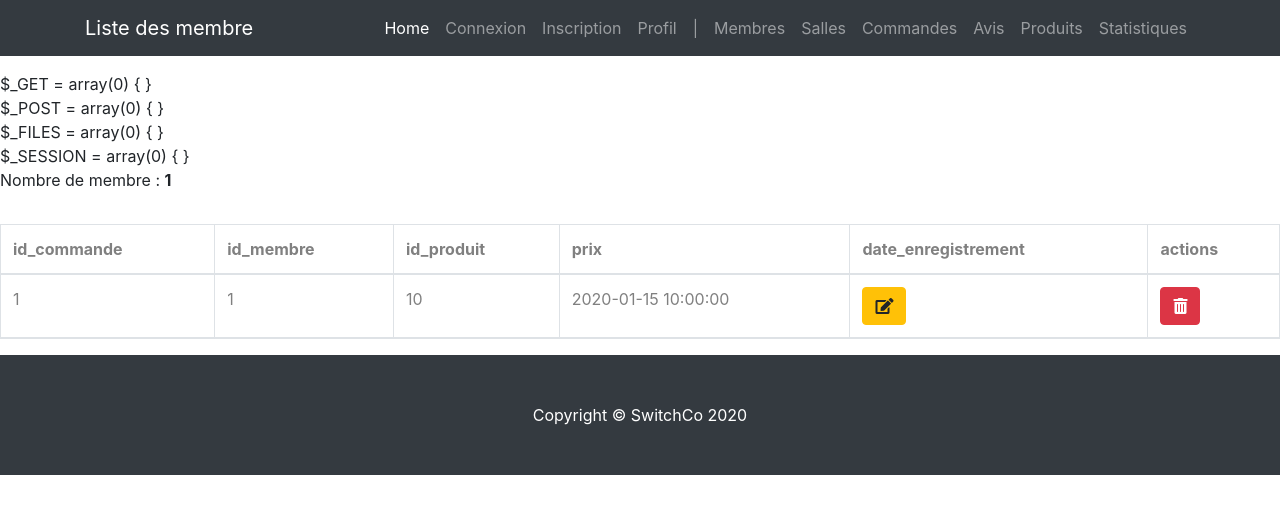
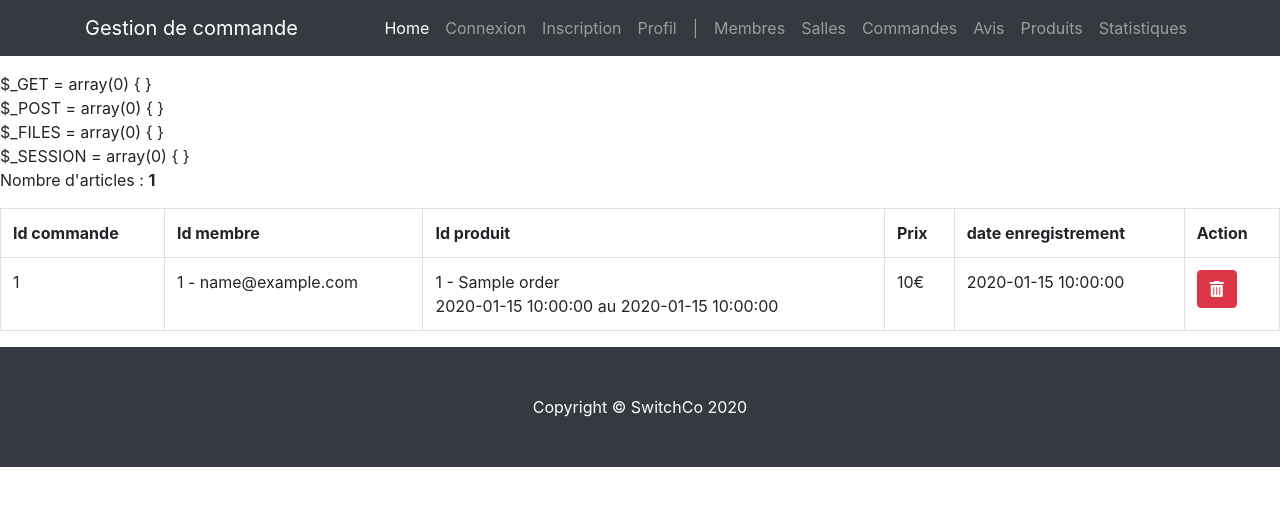
Before and after one commit to Micky92100/projet_switch, a PHP site: template view/back-office/ordersView.php in a window 1280 px wide. Shown: the top 514 px of the page. Run offline with PHP 8.4, Linux system fonts and the light colour scheme; the template is opened without the code that fills it: most values are stand-ins (such as "Sample title", 1, 10 or a date in 2020); some libraries are stand-ins or nearby versions.

Commit message:
listOrder

```diff
--- a/controller/controller.php
+++ b/controller/controller.php
@@ -1,6 +1,12 @@
 <!-- I AM CONTROLLER -->
 <?php
 require('model/model.php');
+
+function showOrders(){
+    $orders_list = getAllOrders();
+    require('view/back-office/ordersView.php');
+
+}
 
 function listProductsIndex()
 {
--- a/index.php
+++ b/index.php
@@ -61,7 +61,9 @@ if (isset($_GET['action'])) {
     } else if ($_GET['action'] == 'deconnexion') {
         session_destroy();
         listProductsIndex();
-    }
+    } else if ($_GET['action'] == 'listOrders') {
+        showOrders();
+    } else if ($_GET['action'] == 'deleteOrder') {}
 } else {
     getLogin();
 }
--- a/view/back-office/ordersView.php
+++ b/view/back-office/ordersView.php
@@ -4,50 +4,105 @@
 // 	exit(); // bloque l'exécution du code
 // }
 ?>
-<?php $title = 'Liste des membre';?>
-
+<?php $title = 'Gestion de commande'; ?>
 <?php ob_start(); ?>
-
-
 <!--****************************-->
-    <!-- DEBUT AFFICHAGE DES MEMBRES -->
+<!-- DEBUT AFFICHAGE COMMANDES-->
 <!--****************************-->
 
-
-
-<?php if (!empty($members_list)) {
-    echo '<p>Nombre de membre : <b>' . $members_list->rowCount() . '</b></p>';
+<?php if (!empty($orders_list)) {
+    echo '<p>Nombre d\'articles : <b>' . $orders_list->rowCount() . '</b></p>';
 } ?>
 <div class="table-responsive">
     <table class="table table-bordered">
         <tr>
-<table class="table table-bordered" style="color:grey">
-    <thead>
-        <tr>
-            <th>id_commande</th>
-            <th>id_membre</th>
-            <th>id_produit</th>
-            <th>prix</th>
-            <th>date_enregistrement</th>
-            <th>actions</th>
+            <th>Id commande</th>
+            <th>Id membre</th>
+            <th>Id produit</th>
+            <th>Prix</th>
+            <th>date enregistrement</th>
+            <th>Action</th>
         </tr>
         <?php
-            while ($member = $members_list->fetch(PDO::FETCH_ASSOC)) {
+        while ($commande = $orders_list->fetch(PDO::FETCH_ASSOC)) {
             echo '<tr>';
-                echo '<td>' . $member['id_commande'] . '</td>';
-                echo '<td>' . $member['id_membre'] . '</td>';
-                echo '<td>' . $member['prix'] . '</td>';
-                echo '<td>' . $member['date_enregistrement'] . '</td>';
-                echo '<td><a href="?action=editRoom&room-id=' . $member['id_commande'] . '" class="btn btn-warning"><i class="fas fa-edit"></i></a></td>';
-                echo '<td><a href="?action=deleteRoom&room-id=' . $membre['id_commande'] . '" class="btn btn-danger" onclick="return(confirm(\'Etes-vous sûr ?\'))"><i class="fas fa-trash-alt"></i></a></td>';
+            echo '<td>' . $commande['id_commande'] . '</td>';
+            echo '<td>' . $commande['id_membre'] . ' - ' . $commande['email'] . '</td>';
+            echo '<td>' . $commande['id_produit'] . ' - ' . $commande['titre'] . '<br/>' . $commande['date_arrivee'] . ' au ' . $commande['date_depart'] .'</td>';
+            echo '<td>' . $commande['prix'] .'€</td>';
+            echo '<td>' . $commande['date_enregistrement'] . '</td>';
+            echo '<td><a href="?action=deleteOrder&order-id=' . $commande['id_commande'] . '" class="btn btn-danger" onclick="return(confirm(\'Etes-vous sûr ?\'))"><i class="fas fa-trash-alt"></i></a></td>';
             echo '</tr>';
         }
         ?>
     </table>
 </div>
+<?php $content = ob_get_clean(); ?>
+<?php require('view/template/template.php'); ?>
+
+
+<!-- // if (isset($_GET['action']) && $_GET['action'] == 'affichage') {
+//     // on récupère les produits en bdd
+//     $liste_commandes = $pdo->query("SELECT * FROM commande");
+
+//     echo '<p>Nombre de commandes : <b>' . $liste_commandes->rowCount() . '</b></p>';
+
+//     echo '<div class="table-responsive">';
+//     echo '<table class="table table-bordered">';
+//     echo '<tr>';
+//     echo '<th>id commande</th>';
+//     echo '<th>id membre</th>';
+//     echo '<th>id produit</th>';
+//     echo '<th>prix</th>';
+//     echo '<th>date enregistrement</th>';
+//     echo '<th>Suppr</th>';
+//     echo '</tr>';
+
+//  if (!empty($orders_list)) {
+//     echo '<p>Nombre de commandes : <b>' . $orders_list->rowCount() . '</b></p>';
+// }  -->
+
+
+
+</div>
 <!--**************************-->
-            <!-- FIN AFFICHAGE DES MEMBRES -->
+<!-- FIN AFFICHAGE DES COMMANDES -->
 <!--**************************-->
-             <?php $content = ob_get_clean(); ?>
+<!-- SUPPRESSION D'UNE COMMANDE -->
+<?php
+// if (isset($_GET['action']) && $_GET['action'] == 'supprimer' && !empty($_GET['id_commande'])) {
+//     $del = $pdo->prepare("DELETE FROM commande WHERE id_commande = :id_commande");
+//     $del->bindParam(":id_commande", $_GET['id_commande'], PDO::PARAM_INT);
+//     $del->execute();
 
-<?php require('view/template/template.php'); ?>
+//     $msg = '<div class="validation bg-success">Suppression du produit : ' . $_GET['id_commande'] . '</div>';
+//     $_GET['action'] = 'affichage';
+// }
+//FIN SUPPRESSION D'UNE COMMANDE
+
+// $id_commande = "";
+// $id_membre = "";
+// $id_produit ="";
+// $prix ="";
+// $date_enregistrement="";
+
+//*********************************************************************
+// MODIFICATION : RECUPERATION DES INFOS DE L'ARTICLE EN BDD
+//*********************************************************************
+
+// if (isset($_GET['action']) && $_GET['action'] == 'edit' && !empty($_GET['id_commande'])) {
+
+//     $infos_commande = $pdo->prepare("SELECT * FROM commande WHERE id_commande = :id_commande");
+//     $infos_commande->bindParam(":id_produit", $_GET['id_produit'], PDO::PARAM_INT);
+//     $infos_commande->execute();
+
+//     if ($infos_commande->rowCount() > 0) {
+//         $pdt_actuel = $infos_commande->fetch(PDO::FETCH_ASSOC);
+
+//         $id_commande = $pdt_actuel['id_commande'];
+//         $id_membre = $pdt_actuel['id_membre'];
+//         $id_produit = $pdt_actuel['id_produit'];
+//         $prix = $pdt_actuel['prix'];
+//         $date_enregistrement = $pdt_actuel['date_enregistrement'];
+//     }
+// }
--- a/view/template/template.php
+++ b/view/template/template.php
@@ -17,7 +17,7 @@ if (user_is_admin()) {
     </li>
     <a href="?action=add"></a>
     <li class="nav-item">
-        <a class="nav-link" href="/view/back-office/ordersView.php">Commandes</a>
+        <a class="nav-link" href="?action=listOrders">Commandes</a>
     </li>
     <li class="nav-item">
         <a class="nav-link" href="/view/back-office/ratingsView.php">Avis</a>
```
Also changed, not shown: model/model.php (+7 -0 lines), view/front-office/productDetailsView.php (+3 -17 lines). Lines whose indentation alone changed are shown as unchanged.
